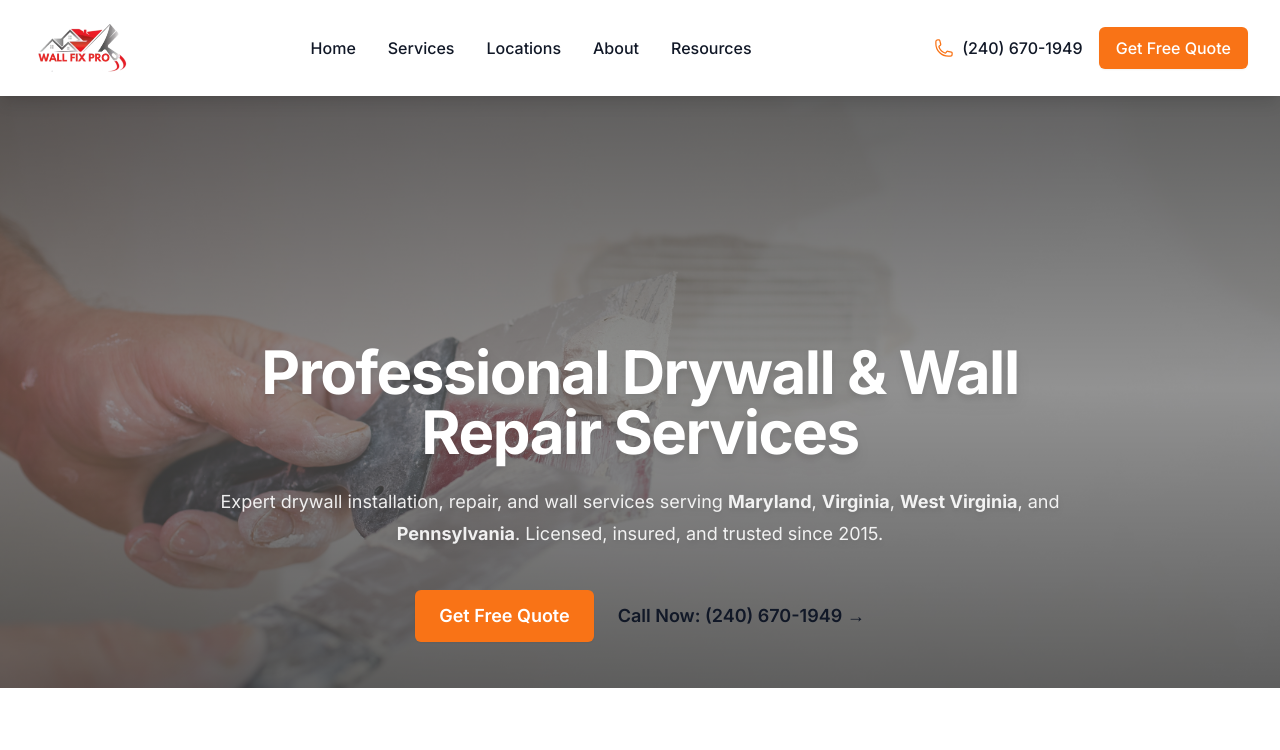
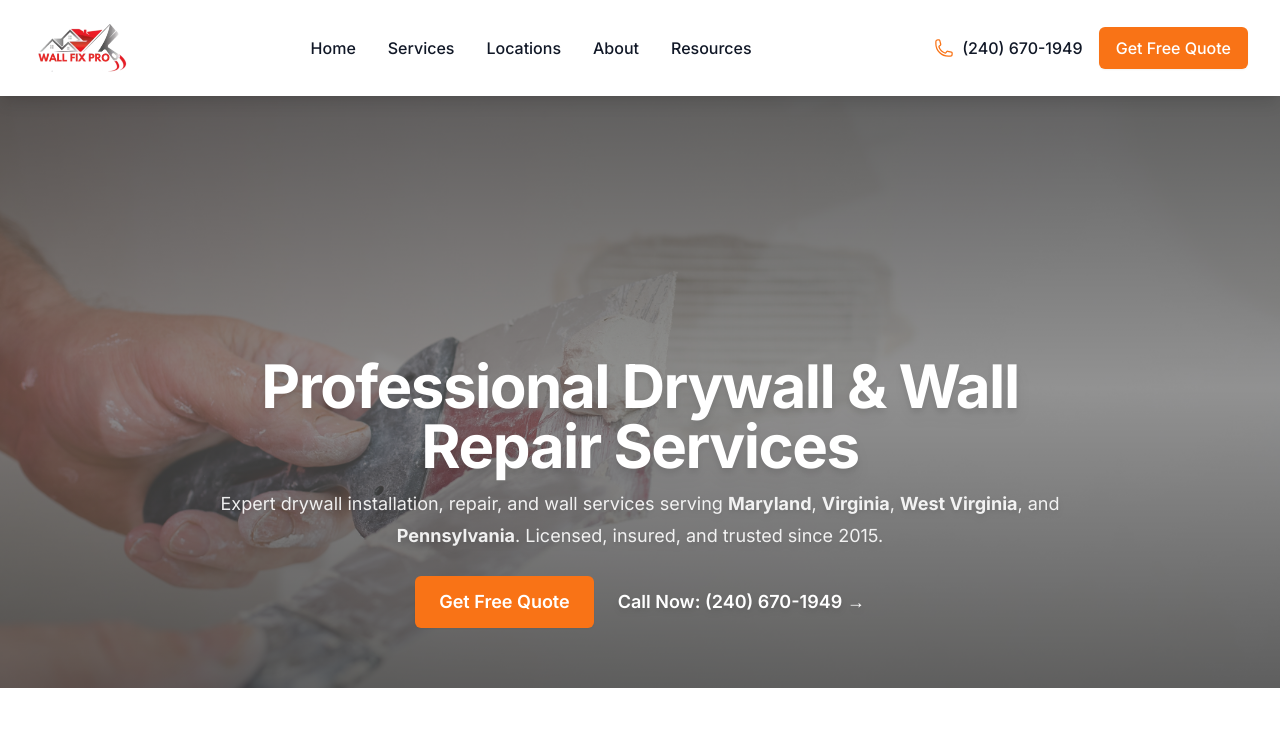
Before and after one commit to rodolfoapps/wall-fix-pros, a Next.js app: page / in a window 1280 px wide. Shown: the top 750 px of the page. Built offline with nearby package versions, Linux system fonts and the light colour scheme.

Commit message:
Fix hero text vertical centering and spacing

```diff
--- a/app/page.tsx
+++ b/app/page.tsx
@@ -99,10 +99,10 @@ export default function HomePage() {
             <h1 className="text-4xl font-bold tracking-tight text-white sm:text-6xl drop-shadow-lg">
               Professional Drywall & Wall Repair Services
             </h1>
-            <p className="mt-6 text-lg leading-8 text-white/90 drop-shadow-md">
+            <p className="mt-3 text-lg leading-8 text-white/90 drop-shadow-md">
               Expert drywall installation, repair, and wall services serving <strong>Maryland</strong>, <strong>Virginia</strong>, <strong>West Virginia</strong>, and <strong>Pennsylvania</strong>. Licensed, insured, and trusted since 2015.
             </p>
-            <div className="mt-10 flex items-center justify-center gap-x-6">
+            <div className="mt-6 flex items-center justify-center gap-x-6">
               <Link
                 href="/quote"
                 className="rounded-md bg-orange-500 px-6 py-3 text-lg font-semibold text-white shadow-sm hover:bg-orange-600 focus-visible:outline focus-visible:outline-2 focus-visible:outline-offset-2 focus-visible:outline-orange-500"
@@ -111,7 +111,7 @@ export default function HomePage() {
               </Link>
               <a
                 href="tel:+12406701949"
-                className="text-lg font-semibold leading-6 text-gray-900 hover:text-blue-600"
+                className="text-lg font-semibold leading-6 text-white hover:text-orange-300 drop-shadow-md"
               >
                 Call Now: (240) 670-1949 <span aria-hidden="true">→</span>
               </a>
```
